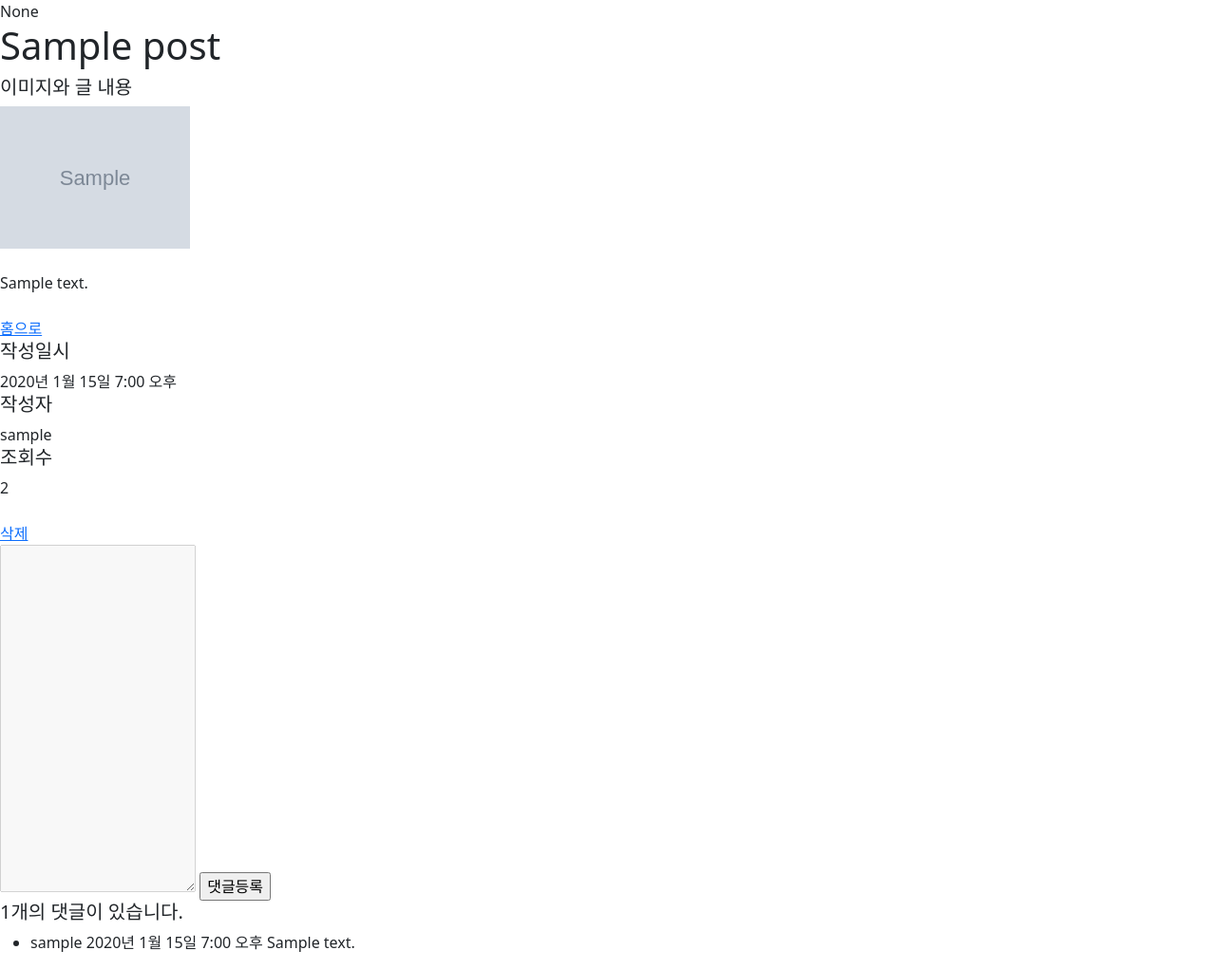
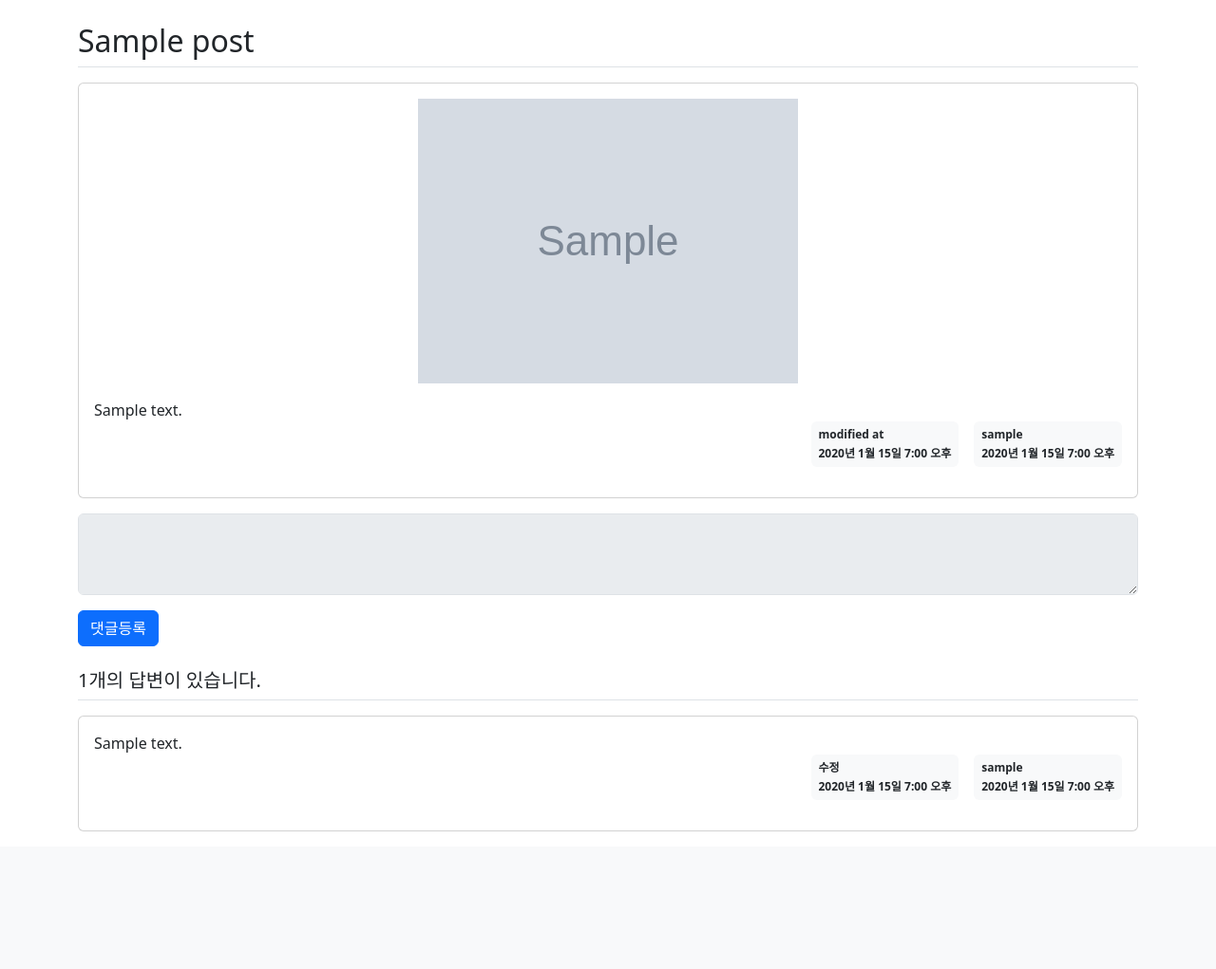
Before and after one commit to silver0108/Mukinator, a Django app: page /community/1/ in a window 1280 px wide. Shown: the part 57-1078 px from the top of the page at 95% size. After the commit the page ends 933 px from the top, so only its background shows below. Run offline with Django 4.2, Linux system fonts and the light colour scheme; tables that the repository leaves empty hold one stand-in row (values such as "Sample post"); grey boxes marked "Sample" are stand-in pictures; some libraries are stand-ins or nearby versions.

Commit message:
게시판 메인+글 상세+내비게이션바 기본틀작업

```diff
--- a/mukinator/community/models.py
+++ b/mukinator/community/models.py
@@ -20,6 +20,7 @@ class Post(models.Model):
     def update_counter(self):
         self.hit = self.hit + 1
         self.save()
+        return ""
 
 
 class Photo(models.Model):
--- a/mukinator/templates/base.html
+++ b/mukinator/templates/base.html
@@ -12,17 +12,6 @@
     <!-- CSS -->
     <link rel="stylesheet" type="text/css" href="{% static 'style.css' %}">
     <title>Mukinator</title>
-    <style>
-        .navbar.transparent.navbar-inverse .navbar-inner {
-    border-width: 0px;
-    -webkit-box-shadow: 0px 0px;
-    box-shadow: 0px 0px;
-    background-color: rgba(0,0,0,0.0);
-    background-image: -webkit-gradient(linear, 50.00% 0.00%, 50.00% 100.00%, color-stop( 0% , rgba(0,0,0,0.00)),color-stop( 100% , rgba(0,0,0,0.00)));
-    background-image: -webkit-linear-gradient(270deg,rgba(0,0,0,0.00) 0%,rgba(0,0,0,0.00) 100%);
-    background-image: linear-gradient(180deg,rgba(0,0,0,0.00) 0%,rgba(0,0,0,0.00) 100%);
-}
-    </style>
 </head>
 <body>
 <!-- 네비게이션바 -->
@@ -37,16 +26,20 @@
                 aria-label="Toggle navigation">
             <span class="navbar-toggler-icon"></span>
         </button>
-        <div class="collapse navbar-collapse text-right" id="navbarSupportedContent" style="float:right">
+        <div class="collapse navbar-collapse" id="navbarSupportedContent">
             <ul class="navbar-nav me-auto mb-2 mb-lg-0">
+                {% if user.is_authenticated %}
                 <li class="nav-item">
-                    {% if user.is_authenticated %}
                     <a class="nav-link" href="{% url 'common:logout' %}">{{ user.nickname }}님 안녕하세요! (로그아웃)</a>
+                </li>
+                <li>
                     <a class="nav-link" href="{% url 'common:mypage' user.id %}">마이페이지</a>
-                    {% else %}
+                </li>
+                {% else %}
+                <li>
                     <a class="nav-link" href="{% url 'common:login' %}">로그인</a>
-                    {% endif %}
                 </li>
+                {% endif %}
                 <li>
                     {% if not user.is_authenticated %}
                     <a class="nav-link" href="{% url 'common:signup' %}">회원가입</a>
--- a/mukinator/templates/common/forget_id.html
+++ b/mukinator/templates/common/forget_id.html
@@ -1,3 +1,5 @@
+{% extends 'base.html' %}
+{% block content %}
 <h1>아이디 분실</h1>
 
 <form method="post">
@@ -11,3 +13,4 @@
     {% endfor %}
 
 </form>
+{% endblock %}
--- a/mukinator/templates/common/id_sent.html
+++ b/mukinator/templates/common/id_sent.html
@@ -1,2 +1,4 @@
+{% extends 'base.html' %}
+{% block content %}
 <h1>해당 이메일주소로 메일을 보냈습니다. 메일함을 확인해주세요!</h1>
-<a href="{% url 'community:index' %}">홈으로</a>
+{% endblock %}
--- a/mukinator/templates/community/post_detail.html
+++ b/mukinator/templates/community/post_detail.html
@@ -1,101 +1,111 @@
 {% extends 'base.html' %}
-{% load static %}
+{% load community_filter %}
 {% block content %}
-<link rel="stylesheet" type="text/css" href="{% static 'style.css' %}">
+<!-- 조회수+1하기 -->
+{{ post.update_counter }}
+<div class="container my-3">
     <!-- message 표시 -->
     {% if messages %}
     <div class="alert alert-danger my-3" role="alert">
         {% for message in messages %}
         <strong>{{ message.tags }}</strong>
-        <ul><li>{{ message.message }}</li></ul>
+        <ul>
+            <li>{{ message.message }}</li>
+        </ul>
         {% endfor %}
     </div>
     {% endif %}
-<!-- 조회수 1 추가 -->
-{{ post.update_counter }}
-<!--게시글 정보 -->
-<h1>{{ post.subject }}</h1>
-<h5>이미지와 글 내용</h5>
+    <!-- 게시글 내용 -->
+    <h2 class="border-bottom py-2">{{ post.subject }}</h2>
+    <div class="card my-3">
+        <div class="card-body">
+            <div class="d-flex justify-content-center">
                 {% for photo in post.photo_set.all%}
-    <img src="{{photo.image.url}}" width="200">
-    <br>
-    <br>
+                    <div class="mr-3 mb-3">
+                        <img src="{{photo.image.url}}" width="400">
+                    </div>
                 {% endfor %}
-<div>
-    {{ post.content }}
             </div>
-<br>
-<a href="{% url 'community:index' %}">홈으로</a>
-<br>
-<h5>작성일시</h5>
-{{ post.create_date }}
-<h5>작성자</h5>
-{{ post.author.username }}
-<h5>조회수</h5>
-{{ post.hit }}
-<br>
-<!-- 게시글 수정버튼 -->
-{% if request.user == post.author %}
-<a href="{% url 'community:post_modify' post.id %}">수정</a>
-{% endif %}
-<br>
-<!-- 게시글 삭제버튼 -->
-<a href="javascript:void(0)" class="delete" data-uri="{% url 'community:post_delete' post.id %}">삭제</a>
-<br>
-<!-- 댓글달기 -->
-<form action="{% url 'community:comment_create' post.id %}" method="post">
-{% csrf_token %}
-{% if form.errors %}
-<div class="alert alert-danger" role="alert">
-        {% for field in form %}
-        {% if field.errors %}
-        <div>
-            <strong>{{ field.label }}</strong>
-            {{ field.errors }}
+            <div class="card-text">{{ post.content }}</div>
+            <div class="d-flex justify-content-end">
+                {% if post.modify_date %}
+                <div class="badge bg-light text-dark p-2 text-start mx-3">
+                    <div class="mb-2">modified at</div>
+                    <div>{{ post.modify_date }}</div>
                 </div>
                 {% endif %}
-        {% endfor %}
+                <div class="badge bg-light text-dark p-2 text-start">
+                    <div class="mb-2">{{ post.author.nickname }}</div>
+                    <div>{{ post.create_date }}</div>
                 </div>
+            </div>
+            <div class="my-3">
+                {% if request.user == post.author %}
+                <a href="{% url 'community:post_modify' post.id  %}"
+                   class="btn btn-sm btn-outline-secondary">수정</a>
+                <a href="javascript:void(0)" class="delete btn btn-sm btn-outline-secondary"
+                   data-uri="{% url 'community:post_delete' post.id  %}">삭제</a>
                 {% endif %}
-<textarea {% if not user.is_authenticated %}disabled{%endif%} name="content" id="create_content" rows="15"></textarea>
-<input type="submit" value="댓글등록">
+            </div>
+        </div>
+    </div>
+    <!-- 댓글 -->
+    <form action="{% url 'community:comment_create' post.id %}" method="post" class="my-3">
+        {% csrf_token %}
+        {% include "form_errors.html" %}
+        <div class="mb-3">
+            <textarea {% if not user.is_authenticated %}disabled{% endif %}
+                      name="content" id="create_content" class="form-control" rows="3"></textarea>
+        </div>
+        <input type="submit" value="댓글등록" class="btn btn-primary">
     </form>
-<h5>{{ post.comment_set.count }}개의 댓글이 있습니다.</h5>
-<div>
-    <ul>
+    <h5 class="border-bottom my-3 py-2">{{post.comment_set.count}}개의 답변이 있습니다.</h5>
+    <!-- 댓글 루프시작 -->
     {% for comment in post.comment_set.all %}
-        <li>
-            {{ comment.author.username }}
-            {{ comment.create_date }}
+    <a id="comment_{{ comment.id }}"></a>
+    <div class="card my-3">
+        <div class="card-body">
             {% if check %}
                 {% if comment.id == comment_id %}
                     <form method="post">
                         {% csrf_token %}
                         {% include "form_errors.html" %}
-                    <div class="mb-3">
+                        <div class="card-text">
                             <label for="content" class="form-label">답변내용</label>
                             <textarea class="form-control" name="content" id="content"
-                              rows="10">{{ form.content.value }}</textarea>
+                                rows="3">{{ form.content.value }}</textarea>
                         </div>
                         <button type="submit" class="btn btn-primary">저장하기</button>
                     </form>
                 {% else %}
-                    {{ comment.content }}
+                    <div class="card-text">{{ comment.content }}</div>
                 {% endif %}
             {% else %}
-                {{ comment.content }}
-                    <!-- 댓글 수정버튼 -->
-                    <br>
+                    <div class="card-text">{{ comment.content }}</div>
+                    <div class="d-flex justify-content-end">
+                        {% if comment.modify_date %}
+                        <div class="badge bg-light text-dark p-2 text-start mx-3">
+                            <div class="mb-2">수정</div>
+                            <div>{{ comment.modify_date }}</div>
+                        </div>
+                        {% endif %}
+                        <div class="badge bg-light text-dark p-2 text-start">
+                            <div class="mb-2">{{ comment.author.nickname }}</div>
+                            <div>{{ comment.create_date }}</div>
+                        </div>
+                    </div>
+                    <div class="my-3">
                         {% if request.user == comment.author %}
-                        <a href="{% url 'community:comment_modify' comment.id %}">수정</a>
-                        <!-- 댓글 삭제버튼 -->
-                        <br>
-                        <a href="#" class="delete" data-uri="{% url 'community:comment_delete' comment.id %}">삭제</a>
+                        <a href="{% url 'community:comment_modify' comment.id  %}"
+                           class="btn btn-sm btn-outline-secondary">수정</a>
+                        <a href="javascript:void(0)" class="delete btn btn-sm btn-outline-secondary "
+                           data-uri="{% url 'community:comment_delete' comment.id  %}">삭제</a>
                         {% endif %}
+                    </div>
             {% endif %}
-        </li>
+        </div>
+    </div>
     {% endfor %}
-    </ul>
 </div>
 <script type='text/javascript'>
 const delete_elements = document.getElementsByClassName("delete");
--- a/mukinator/templates/community/post_form.html
+++ b/mukinator/templates/community/post_form.html
@@ -22,7 +22,7 @@
                    value="{{ form.subject.value|default_if_none:'' }}">
         </div>
         <div class="mb-3">
-            <label class="form-label">제목</label>
+            <label class="form-label">사진</label>
             <input type="file" name="imgs" multiple>
             <span/>
             <input type="file" name="imgs" multiple>
--- a/mukinator/templates/community/post_list.html
+++ b/mukinator/templates/community/post_list.html
@@ -44,8 +44,8 @@
         {% if hit_list %}
         {% for post in hit_list %}
         <tr>
+            <td>[HOT]</td>
             <td>{{ post.region}}</td>
-            <td>[HOT]</td>
             <td>
                 <a href="{% url 'community:detail' post.id %}" style="text-decoration:none">{{ post.subject }}</a>
             </td>
```
Also changed, not shown: mukinator/templates/common/login.html (+15 -10 lines), mukinator/templates/common/mypage.html (+18 -8 lines). Lines whose indentation alone changed are shown as unchanged.
